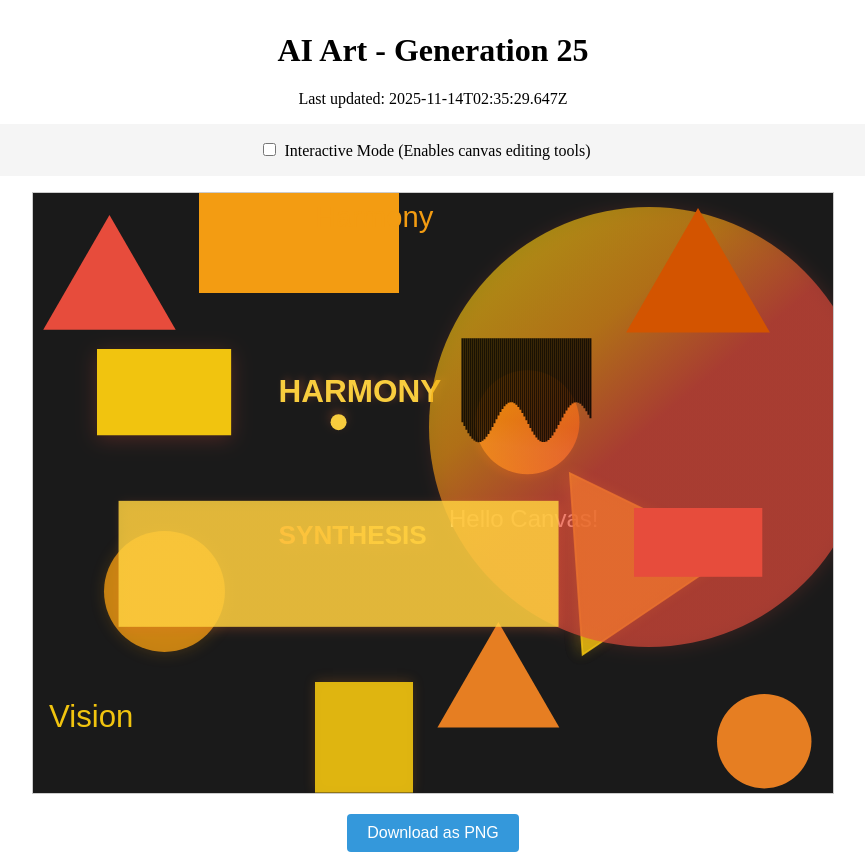
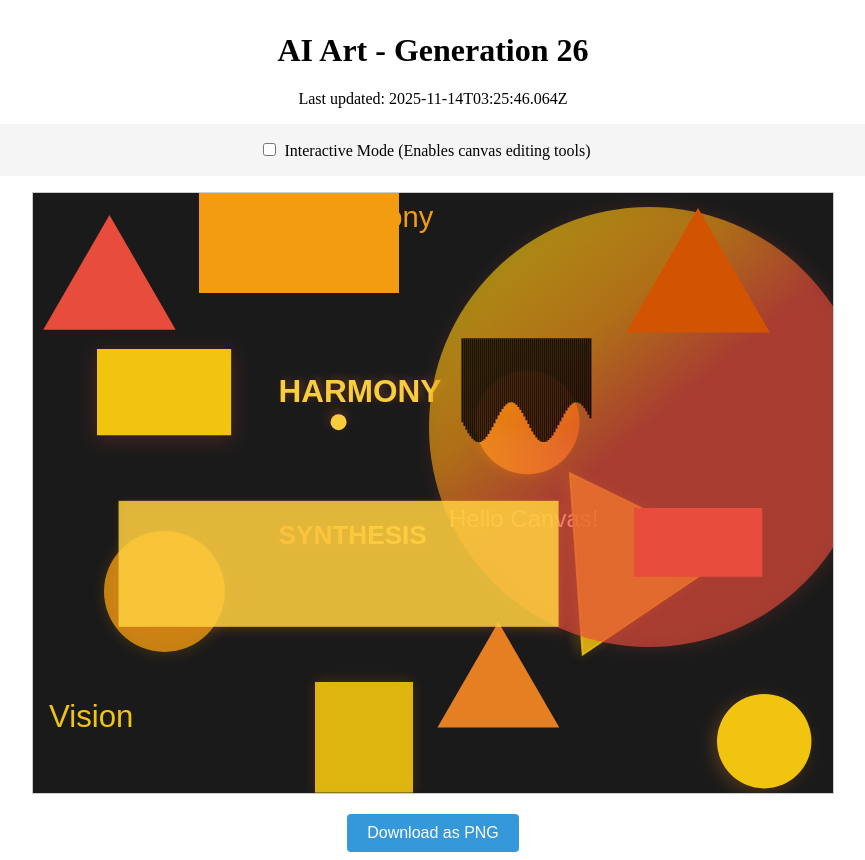
Before and after one commit to mcclowes/ai-art, a React (Vite) app: page / in a window 1280 px wide. Shown: the whole page, without its empty margins (207-1072 px from the left). Built offline with nearby package versions, Linux system fonts and the light colour scheme.

Commit message:
Improve artwork - Generation 26

```diff
--- a/src/artwork-state.ts
+++ b/src/artwork-state.ts
@@ -317,7 +317,24 @@ export const artworkState: ArtworkState = {
       "y": 548.2258466050624,
       "radius": 47.2258466050624,
       "fillStyle": "#e67e22",
-      "id": "circle_1763071534978"
+      "id": "circle_1763071534978",
+      "gradient": {
+        "type": "radial",
+        "colors": [
+          "#e74c3c",
+          "#f39c12",
+          "#f1c40f"
+        ],
+        "direction": 267.6360393467031,
+        "centerX": 0.6967060144248425,
+        "centerY": 0.3046095969671403
+      },
+      "shadow": {
+        "blur": 14.605268133539543,
+        "color": "#e67e2240",
+        "offsetX": -4.444861063436005,
+        "offsetY": 3.6006622852662
+      }
     },
     {
       "type": "triangle",
@@ -355,7 +372,7 @@ export const artworkState: ArtworkState = {
       "id": "gradient_rect_1763087729646"
     }
   ],
-  "generation": 25,
-  "lastUpdated": "2025-11-14T02:35:29.647Z",
+  "generation": 26,
+  "lastUpdated": "2025-11-14T03:25:46.064Z",
   "cycleStarted": "2025-11-13T02:36:06.206Z"
 };
```
